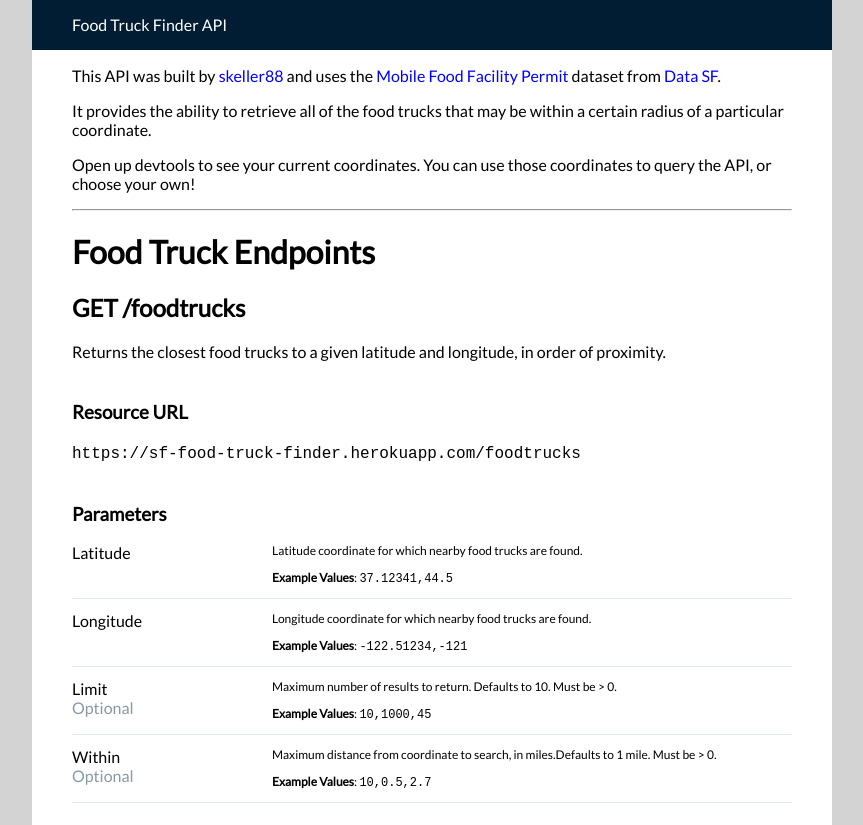
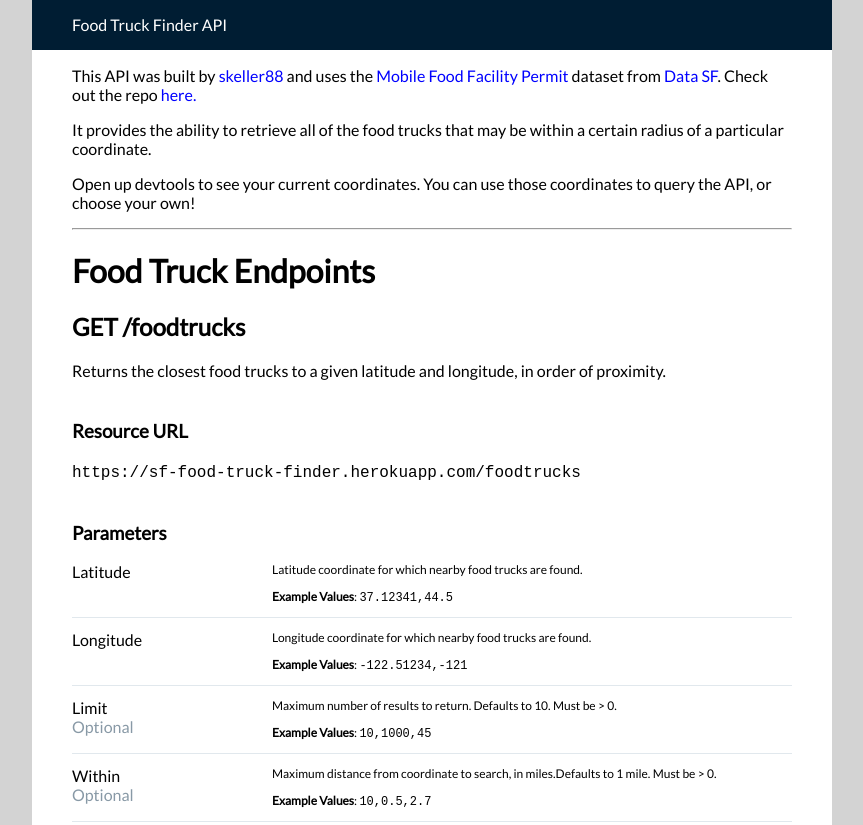
Before and after one commit to skeller88/SF-Food-Truck-Finder-Python, a website: page app/index.html in a window 1280 px wide. Shown: the top 825 px of the page, without its empty margins (208-1071 px from the left). Drawn offline with nearby package versions, Linux system fonts and the light colour scheme; files that its build step writes are made by us from their sources.

Commit message:
Add link to github repo.

```diff
--- a/app/index.html
+++ b/app/index.html
@@ -12,7 +12,7 @@
         </header>
         <div class='sk-content'>
             <section>
-                <p>This API was built by <a href='//www.shanemkeller.com'>skeller88</a> and uses the <a href='//data.sfgov.org/Economy-and-Community/Mobile-Food-Facility-Permit/rqzj-sfat'>Mobile Food Facility Permit</a> dataset from <a href='//data.sfgov.org/'>Data SF</a>.</p>
+                <p>This API was built by <a href='//www.shanemkeller.com'>skeller88</a> and uses the <a href='//data.sfgov.org/Economy-and-Community/Mobile-Food-Facility-Permit/rqzj-sfat'>Mobile Food Facility Permit</a> dataset from <a href='//data.sfgov.org/'>Data SF</a>. Check out the repo <a href='//github.com/skeller88/SF-Food-Truck-Finder'>here.</a></p>
 
                 <p>It provides the ability to retrieve all of the food trucks that may be within a certain radius of a particular coordinate.</p>
 
```
